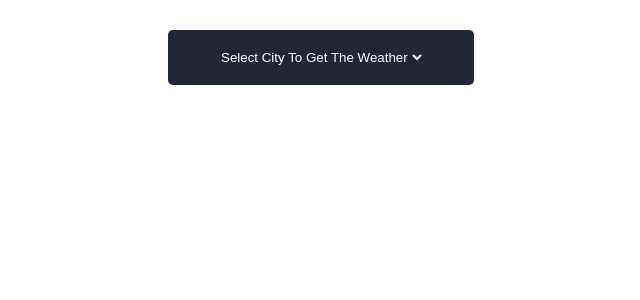
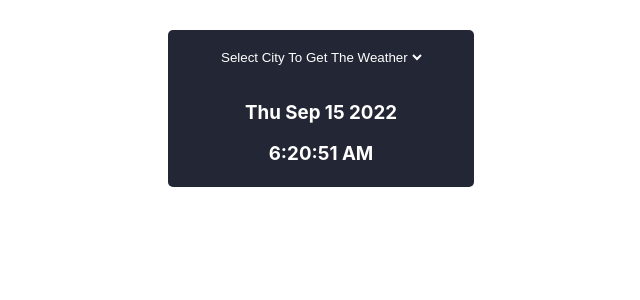
Before and after one commit to asadshaikhcodes/TheWeatherApp, a React (Create React App) app: page / in a window 1280 px wide. Shown: the top 300 px of the page, without its empty margins (319-959 px from the left). Built offline with nearby package versions, Linux system fonts and the light colour scheme; the HTML template or start-up script is replaced by a standard one.

Commit message:
use weahter icon and cleanup in useEffect

```diff
--- /dev/null
+++ b/src/components/ShowDate.jsx
@@ -0,0 +1,32 @@
+import React, { useEffect, useState } from "react";
+
+function ShowDate() {
+  const [date, setDate] = useState();
+  const [hour, setHour] = useState();
+
+  useEffect(() => {
+    const setHourTimer = setTimeout(
+      () => setHour(new Date().toLocaleTimeString()),
+      1000
+    );
+    // console.log(setHourTimer);
+    return () => {
+      console.log("set hour cleanup called");
+      clearTimeout(setHourTimer);
+    };
+  });
+  useEffect(() => {
+    setDate(new Date().toDateString());
+    return () => {
+      console.log("set date cleanup called");
+    };
+  }, []);
+  return (
+    <div>
+      <h3>{date}</h3>
+      <h3>{hour}</h3>
+    </div>
+  );
+}
+
+export default ShowDate;
--- a/src/components/WeatherHome.jsx
+++ b/src/components/WeatherHome.jsx
@@ -1,10 +1,14 @@
 import React, { useState } from "react";
 import { useCallback } from "react";
 import { useEffect } from "react";
+import ShowDate from "./ShowDate";
 const apiKey = "DG9Jed99IetFkzkfpLX3CV5qz9lZca27";
 let searchCityKey = `https://dataservice.accuweather.com/locations/v1/cities/search?apikey=${apiKey}&offset=1&q=`;
 let weatherConditionApi =
   "https://dataservice.accuweather.com/forecasts/v1/daily/5day";
+let currentConditionsApi =
+  "https://dataservice.accuweather.com/currentconditions/v1/";
+const weatherIcon = require("./cloudy.png");
 function WeatherHome() {
   const [city, setCity] = useState("");
   const [cityCode, setCityCode] = useState("");
@@ -12,6 +16,7 @@ function WeatherHome() {
     weatherHeadline: "",
     forecast: [],
   });
+  const [currentConditions, setCurrentConditions] = useState();
 
   const getCity = useCallback((city) => {
     console.log("city useCallback called");
@@ -48,16 +53,40 @@ function WeatherHome() {
     }
   }, []);
 
+  const getCurrentCondition = useCallback((cityCode) => {
+    if (cityCode) {
+      const currentConditionsApiQueryParam = `${cityCode}?apikey=${apiKey}`;
+      fetch(currentConditionsApi + currentConditionsApiQueryParam)
+        .then((response) => {
+          return response.json();
+        })
+        .then((responseData) => {
+          console.log("current conditions response data", responseData);
+          setCurrentConditions(responseData[0].Temperature.Metric.Value);
+        });
+    }
+  }, []);
+
   useEffect(() => {
     console.log("city effect called");
     console.log("city value in state", city);
     getCity(city);
+    return () => {
+      console.log("city cleanup called");
+    };
   }, [city, getCity]);
 
   useEffect(() => {
     console.log("city code effect called");
+    const currentConditionsTimer = setTimeout(() => {
+      getCurrentCondition(cityCode);
+    }, 5000);
     getWeatherDetails(cityCode);
-  }, [cityCode, getWeatherDetails]);
+    return () => {
+      console.log("get weather details cleanup called");
+      clearTimeout(currentConditionsTimer);
+    };
+  }, [cityCode, getWeatherDetails, getCurrentCondition]);
 
   const getWeekDay = (locale, date) => {
     let weekDay = new Date(date).toLocaleDateString(locale, {
@@ -84,11 +113,33 @@ function WeatherHome() {
           <option value="kolkata">Kolkata</option>
           <option value="bangalore">Bangalore</option>
         </select>
-        {city && (
+        {city && currentConditions ? (
           <div className="cityCondition">
-            <h3>{city}</h3>
+            <div
+              style={{
+                display: "flex",
+                justifyContent: "space-between",
+                alignItems: "center",
+              }}
+            >
+              <h3>{city}</h3>
+              <img
+                width="50px"
+                height="50px"
+                src={weatherIcon}
+                alt="weather icon"
+              />
+            </div>
+            <h3
+              style={{ width: "max-content", textAlign: "left", margin: "0px" }}
+            >
+              {currentConditions}
+              <span>&deg;C</span>
+            </h3>
             {weatherDetails.headline && <p>{weatherDetails.headline}</p>}
           </div>
+        ) : (
+          <ShowDate />
         )}
         {weatherDetails.forecast && weatherDetails.forecast.length > 0 && (
           <ul style={{ listStyle: "none", padding: "15px", margin: "0" }}>
```
Also changed, not shown: src/components/cloudy.png (added).
